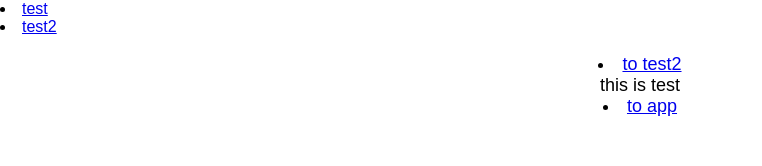
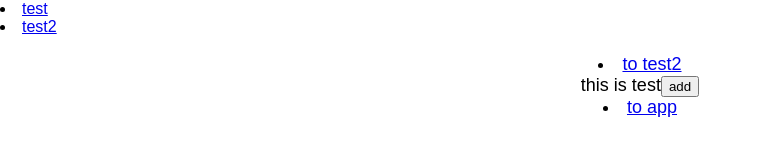
Before and after one commit to WindStormrage/React-shop, a React app: page /test in a window 1280 px wide. Shown: the top 166 px of the page, without its empty margins (0-762 px from the left). Built offline with nearby package versions, Linux system fonts and the light colour scheme.

Commit message:
勉强实现了redux，代码有点混乱

```diff
--- a/package.json
+++ b/package.json
@@ -35,7 +35,9 @@
     "react": "^16.3.0",
     "react-dev-utils": "^5.0.0",
     "react-dom": "^16.3.0",
+    "react-redux": "^5.0.7",
     "react-router-dom": "^4.2.2",
+    "redux": "^3.7.2",
     "style-loader": "0.19.0",
     "sw-precache-webpack-plugin": "0.11.4",
     "url-loader": "0.6.2",
--- /dev/null
+++ b/src/actions/index.js
@@ -0,0 +1,14 @@
+
+export const addData = addDelta => {
+	return {
+		type: 'ADD_DATA',
+		addDelta//添加量
+	}
+};
+
+export const subtract = subtractDelta => {
+	return {
+		type: 'SUBTRACT_DATA',
+		subtractDelta//减少量
+	}
+}
--- a/src/index.js
+++ b/src/index.js
@@ -4,12 +4,38 @@ import './assets/css/index.css';
 import App from './pages/App';
 import registerServiceWorker from './registerServiceWorker';
 import {BrowserRouter} from 'react-router-dom'
+import {createStore} from 'redux'
+import {Provider} from 'react-redux'
+import testAPP from './reducers'
 
+// import { connect } from 'react-redux';
+// import {addData} from "./actions/index";
+
+//store:链接redux组件
+let store = createStore(testAPP);
+
+//
+// //映射Redux state到组件的属性
+// function mapStateToProps(state) {
+// 	return { count: state }
+// }
+//
+// //映射Redux actions到组件的属性
+// function mapDispatchToProps(dispatch){
+// 	return{
+// 		add:()=>dispatch(addData)
+// 	}
+// }
+//
+// //连接组件
+// App = connect(mapStateToProps, mapDispatchToProps)(App);
 
 
 ReactDOM.render((
-	<BrowserRouter>
-		<App/>
-	</BrowserRouter>
+	<Provider store={store}>
+		<BrowserRouter>
+			<App/>
+		</BrowserRouter>
+	</Provider>
 	), document.getElementById('root'));
 registerServiceWorker();
--- a/src/pages/Test.js
+++ b/src/pages/Test.js
@@ -1,18 +1,21 @@
 import React, { Component } from 'react';
 import {Link} from 'react-router-dom'
 import '../assets/css/App.css';
+import {addData} from "../actions/index";
+import { connect } from 'react-redux'
 
-class App extends Component {
-	render() {
+const Test  = ({ dispatch }) => {
 		return (
 			<div className="App">
 				<p className="App-intro">
 					<li><Link to='/test2'>to test2</Link></li>
 					this is test
+					<input type="button" value="add" onClick={()=>{
+						dispatch(addData(100))
+					}}/>
 					<li><Link to='/'>to app</Link></li>
 				</p>
 			</div>
 		);
-	}
 }
-export default App;
+export default connect()(Test)
--- a/src/pages/Test2.js
+++ b/src/pages/Test2.js
@@ -1,19 +1,33 @@
-import React, { Component } from 'react';
+import React, {Component} from 'react';
 import {Link} from 'react-router-dom'
 import '../assets/css/App.css';
+import {connect} from 'react-redux'
 
-class App extends Component {
-	render() {
+
+import PropTypes from 'prop-types'
+
+const Test2 = ({data}) => {
+
 	return (
 		<div className="App">
 			<p className="App-intro">
 				<li><Link to='/test'>to test</Link></li>
-					this is test2
+				this is test2------<span>{JSON.stringify(data)}</span>
 				<li><Link to='/'>to app</Link></li>
 			</p>
 		</div>
 	);
 }
+
+
+Test2.propTypes = {
+	data: PropTypes.object.isRequired
 }
 
-export default App;
+const mapStateToProps = state => ({
+	data: state
+})
+
+
+
+export default connect(mapStateToProps)(Test2)
--- /dev/null
+++ b/src/reducers/index.js
@@ -0,0 +1,8 @@
+import {combineReducers} from 'redux'
+import test from './test'
+
+const testAPP = combineReducers({
+	test
+})
+
+export default testAPP
--- /dev/null
+++ b/src/reducers/test.js
@@ -0,0 +1,21 @@
+const initialState = {
+	data : 0
+}
+
+const test = (state = initialState, action)=>{
+	switch (action.type) {
+		case 'ADD_DATA':
+			console.log(state);
+			return {
+				data : state.data + action.addDelta
+			}
+		case 'SUBTRACT_DATA':
+			return {
+				data : state.data + action.addDelta
+			}
+		default:
+			return state;
+	}
+};
+
+export default test;
```
Lines whose indentation alone changed are shown as unchanged.
